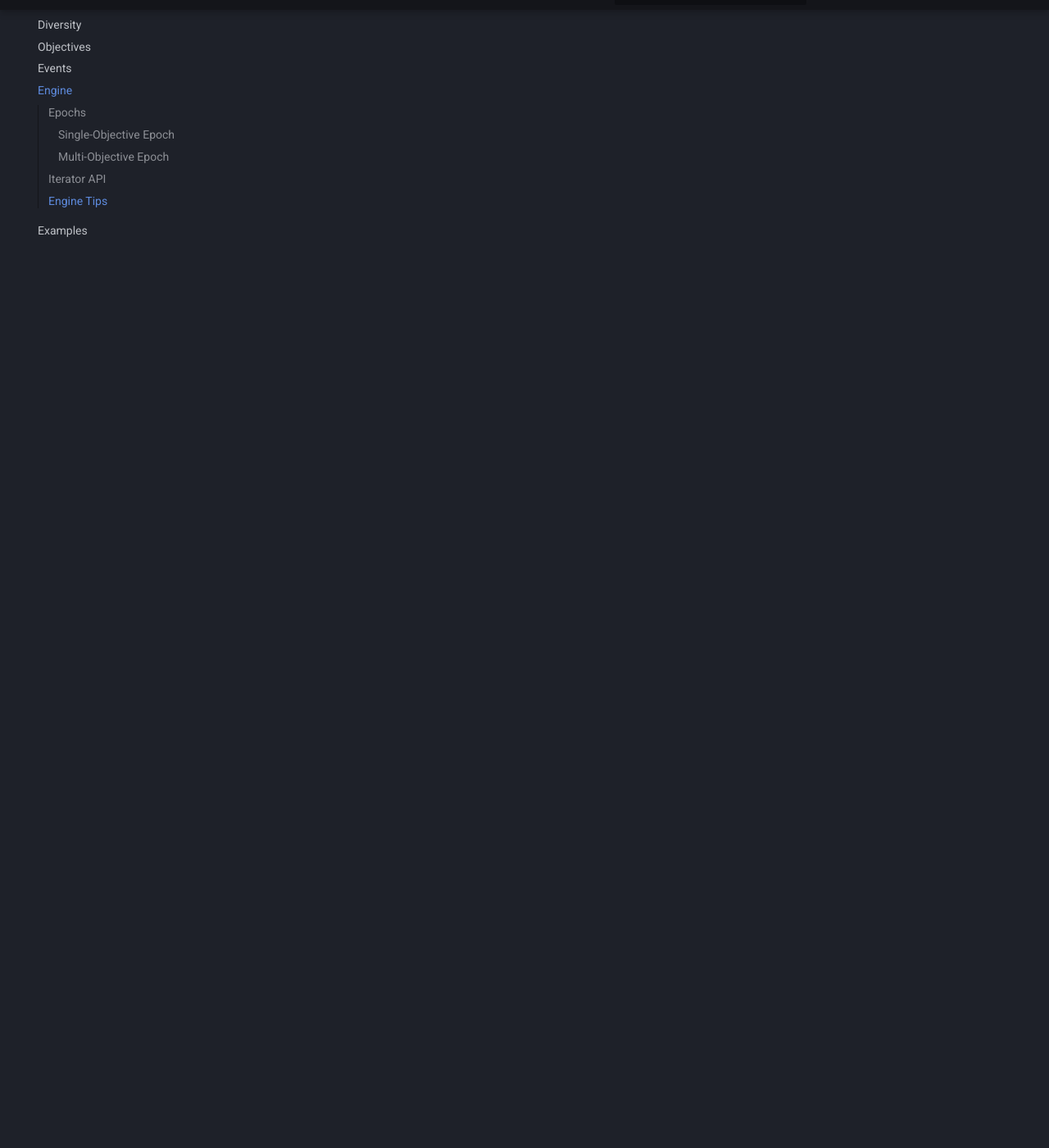
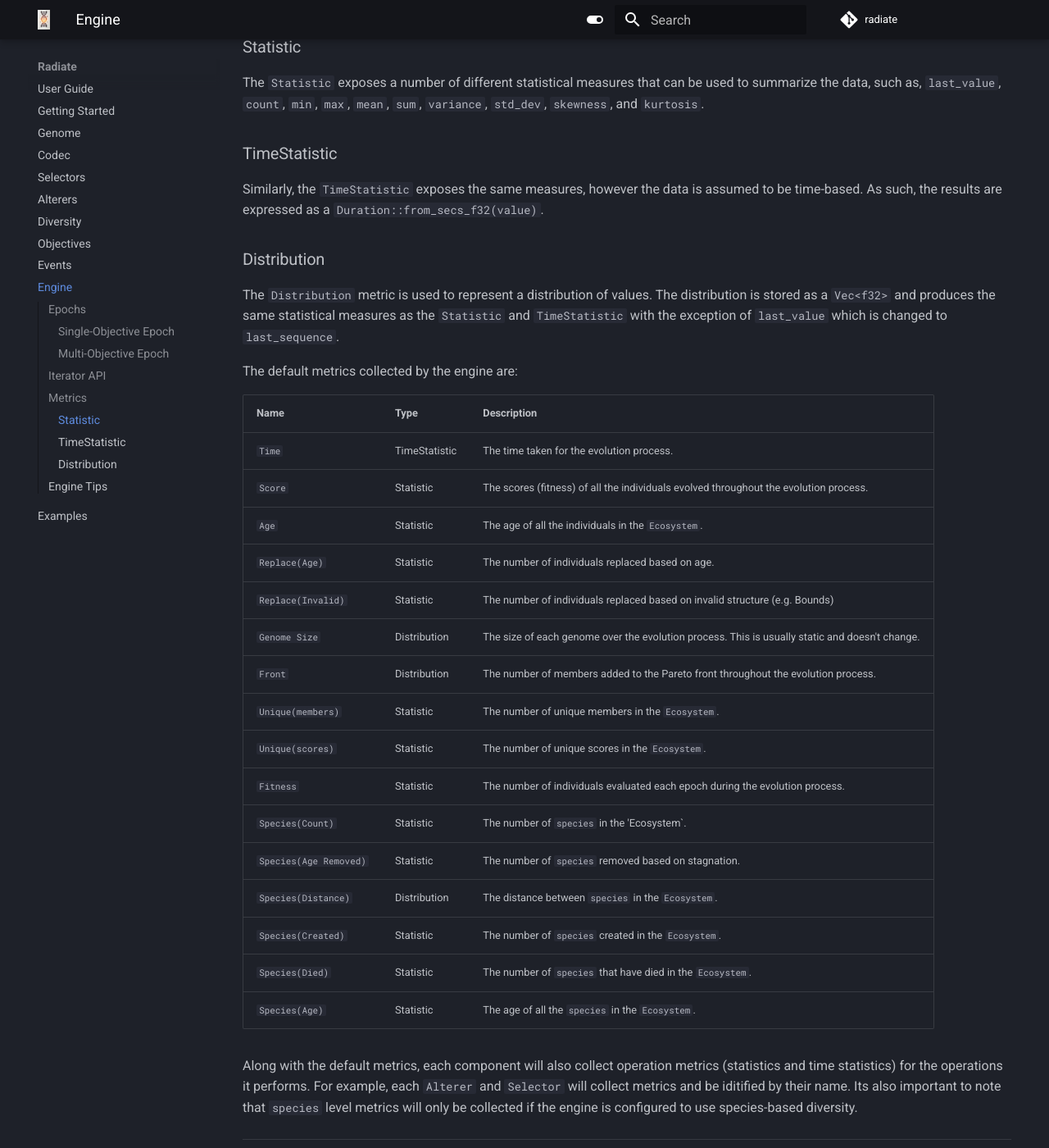
Before and after one commit to pkalivas/radiate, an MkDocs documentation site: the page built from docs/source/engines.md, in a window 1280 px wide and 1400 px high, scrolled down 3323 px. Shown: the whole window at 82% size. Built offline with MkDocs 1.6.1 and Material for MkDocs 9.7.7, drawn with Linux system fonts in a browser that asks for light colours; emoji names are drawn with the system emoji font; comment, search, counter and statistics services are not loaded; some of the changed text lies outside the part shown.

Commit message:
Adds engine metrics and removes old docs
Adds a comprehensive metrics system to the genetic engine, providing insights into its performance and behavior.

Removes outdated and incomplete documentation files.

````diff
--- a/docs/source/engines.md
+++ b/docs/source/engines.md
@@ -216,63 +216,56 @@ The `GeneticEngine` is an inherently iterable concept, as such we can treat the
     let epsilon = 0.01; // how close the scores must be over the window to consider convergence
     let result = engine.iter().until_convergence(window, epsilon).take(1).last().unwrap();
     ```
+---
 
-<!-- ## Execution Models
+## Metrics
 
-### Iterator Pattern
+The `MetricSet`, included in the engine's epoch, provides a number of built-in metrics that can be used to evaluate the performance of the `GeneticEngine`. These metrics can be used to monitor the progress of the engine, compare different runs, and tune hyperparameters. During evolution, the engine collects various metrics from it's different components as well as the overall performance of the engine.
 
-The engine implements the `Iterator` trait, allowing fine-grained control:
+A metric is defined as:
 
-```rust
-let mut engine = GeneticEngine::builder()
-    .codec(codec)
-    .fitness_fn(fitness_fn)
-    .build();
+1. `Value` - Represents a single value metric with a name and a `Statistic`.
+2. `Time` - Represents a time metric with a name and a `TimeStatistic`.
+3. `Distribution` - Represents a distribution metric with a name and a `Distribution`.
+4. `Operations` - Represents a metric that combines a `Statistic` and a `TimeStatistic` where the `Statistic` represents the number of operations performed and the `TimeStatistic` represents the time taken to perform those operations.
 
-// Manual iteration
-for epoch in engine.iter().take(100) {
-    println!("Generation {}: Score = {}", epoch.index(), epoch.score().as_f32());
-}
-```
+### Statistic
 
-### Run Until Condition
+The `Statistic` exposes a number of different statistical measures that can be used to summarize the data, such as, `last_value`, `count`, `min`, `max`, `mean`, `sum`, `variance`, `std_dev`, `skewness`, and `kurtosis`.
 
-Execute until a stopping condition is met:
+### TimeStatistic
 
-```rust
-let result = engine.run(|epoch| {
-    epoch.score().as_f32() < 0.01 || epoch.index() >= 1000
-});
-```
+Similarly, the `TimeStatistic` exposes the same measures, however the data is assumed to be time-based. As such, the results are expressed as a `Duration::from_secs_f32(value)`.
+
+### Distribution
+
+The `Distribution` metric is used to represent a distribution of values. The distribution is stored as a `Vec<f32>` and produces the same statistical measures as the `Statistic` and `TimeStatistic` with the exception of `last_value` which is changed to `last_sequence`.
+
+The default metrics collected by the engine are:
+
+
+| Name                | Type          | Description                                                                 |
+|---------------------|---------------|-----------------------------------------------------------------------------|
+| `Time`              | TimeStatistic | The time taken for the evolution process.                                   |
+| `Score`             | Statistic     | The scores (fitness) of all the individuals evolved throughout the evolution process. |
+| `Age`               | Statistic     | The age of all the individuals in the `Ecosystem`. |
+| `Replace(Age)`      | Statistic     | The number of individuals replaced based on age. |
+| `Replace(Invalid)`  | Statistic     | The number of individuals replaced based on invalid structure (e.g. Bounds) |
+| `Genome Size`       | Distribution     | The size of each genome over the evolution process. This is usually static and doesn't change. |
+| `Front`             | Distribution | The number of members added to the Pareto front throughout the evolution process. |
+| `Unique(members)`   | Statistic     | The number of unique members in the `Ecosystem`. |
+| `Unique(scores)`    | Statistic     | The number of unique scores in the `Ecosystem`. |
+| `Fitness`           | Statistic     | The number of individuals evaluated each epoch during the evolution process. |
+| `Species(Count)`    | Statistic     | The number of `species` in the 'Ecosystem`. |
+| `Species(Age Removed)` | Statistic | The number of `species` removed based on stagnation. |
+| `Species(Distance)` | Distribution | The distance between `species` in the `Ecosystem`. |
+| `Species(Created)`  | Statistic     | The number of `species` created in the `Ecosystem`. |
+| `Species(Died)` | Statistic | The number of `species` that have died in the `Ecosystem`. |
+| `Species(Age)` | Statistic | The age of all the `species` in the `Ecosystem`. |
+
+Along with the default metrics, each component will also collect operation metrics (statistics and time statistics) for the operations it performs. For example, each `Alterer` and `Selector` will collect metrics and be iditified by their name. Its also important to note that `species` level metrics will only be collected if the engine is configured to use species-based diversity.
 
 ---
-
-### Convenience Iterators
-
-The engine provides specialized iterators for common patterns:
-
-```rust
-// Run until score target
-engine.iter().until_score_equal(target);
-
-// Run for time limit
-engine.iter().until_time_limit(Duration::from_secs(60));
-
-// Run until convergence
-engine.iter().until_convergence(50);
-``` -->
-
-<!-- --- -->
-<!--
-## Threading and Parallelism
-
-The engine supports different execution strategies:
-
-* **Serial Execution**: Single-threaded execution (default)
-* **Worker Pool**: Multi-threaded execution with configurable thread count
-* **Custom Executors**: User-defined parallel execution strategies
-
---- -->
 
 ## Engine Tips
 
````
Also changed, not shown: docs/source/multiobjective.md (deleted, +0 -207 lines), docs/source/params.md (deleted, +0 -210 lines), docs/source/test.md (deleted, +0 -223 lines).
